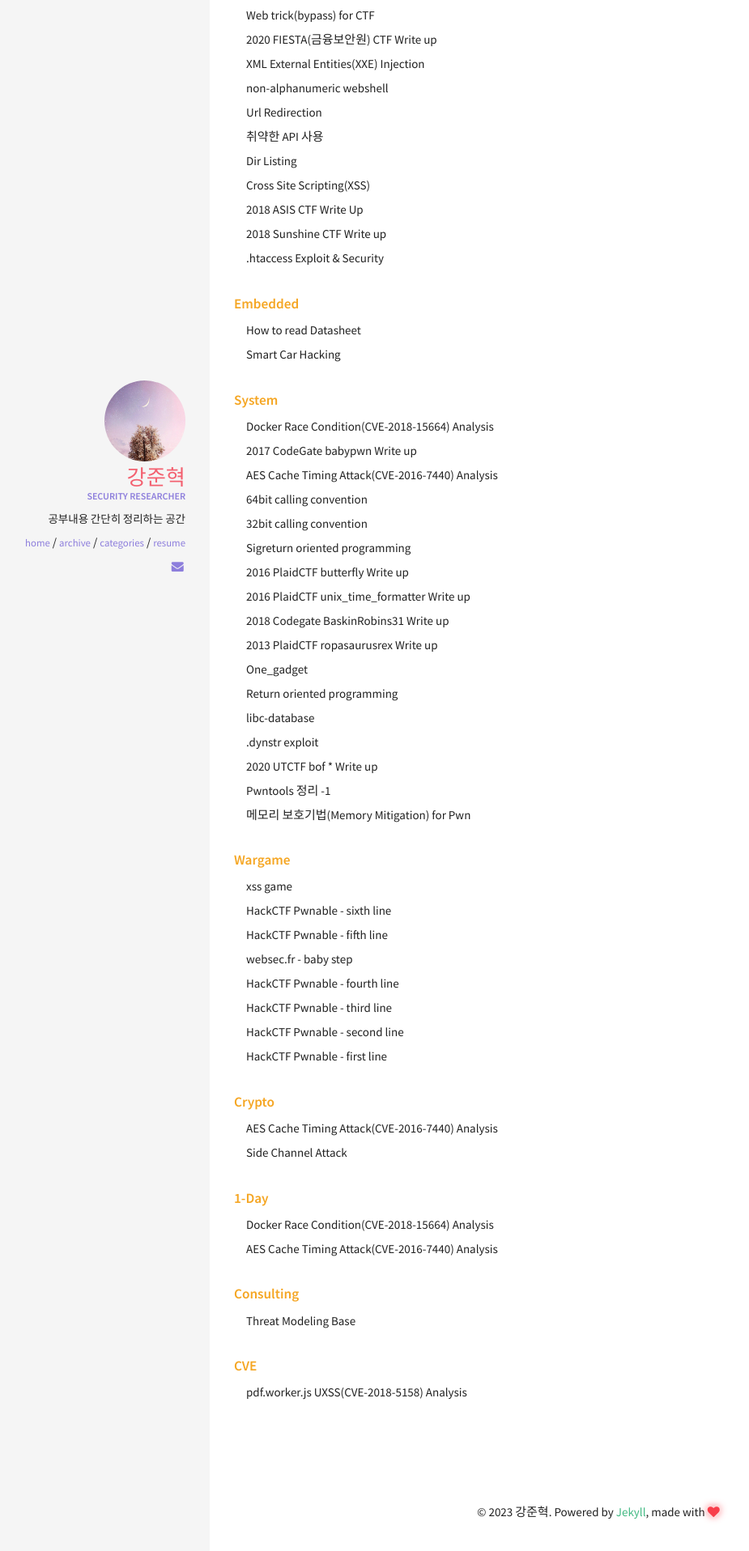
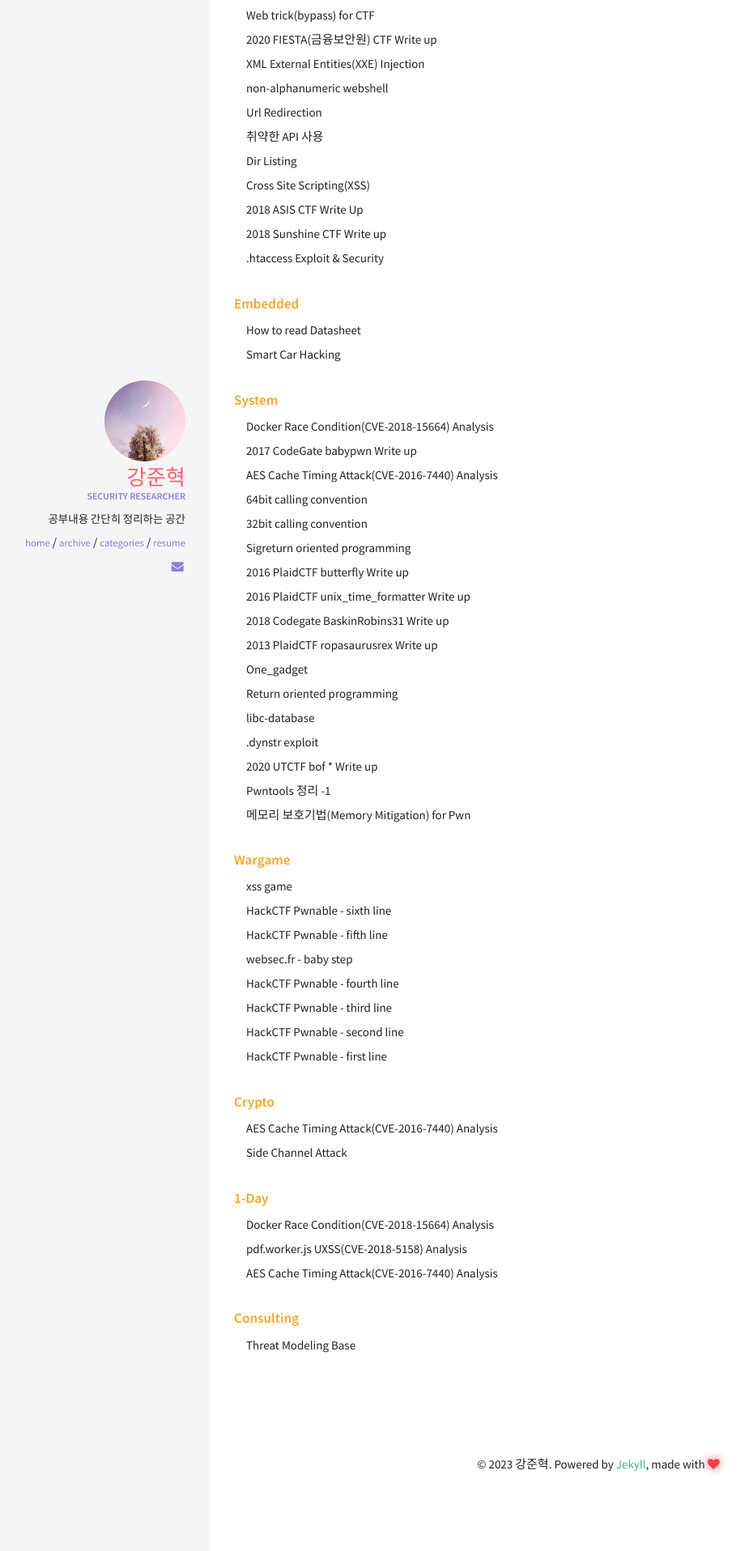
Before and after one commit to kangsecu/kangsecu.github.io, a Jekyll site: the page built from categories/index.html, in a window 1280 px wide. Shown: the part 663-2579 px from the top of the page at 81% size, without its empty margins (61-986 px from the left). Built offline with Jekyll 4.4.1, drawn with Linux system fonts in a browser that asks for light colours.

Commit message:
Update 2022-12-26-pdf.worker.js_UXSS(CVE-2018-5158)_Analysis.md

```diff
--- a/_posts/2022-12-26-pdf.worker.js_UXSS(CVE-2018-5158)_Analysis.md
+++ b/_posts/2022-12-26-pdf.worker.js_UXSS(CVE-2018-5158)_Analysis.md
@@ -3,7 +3,7 @@ layout: post
 title: "pdf.worker.js UXSS(CVE-2018-5158) Analysis"
 excerpt: "PDF Viewer UXSS vulnerability"
 date: 2022-12-26
-categories: [Web,CVE]
+categories: [Web,1-day]
 comments: true
 ---
 
```
